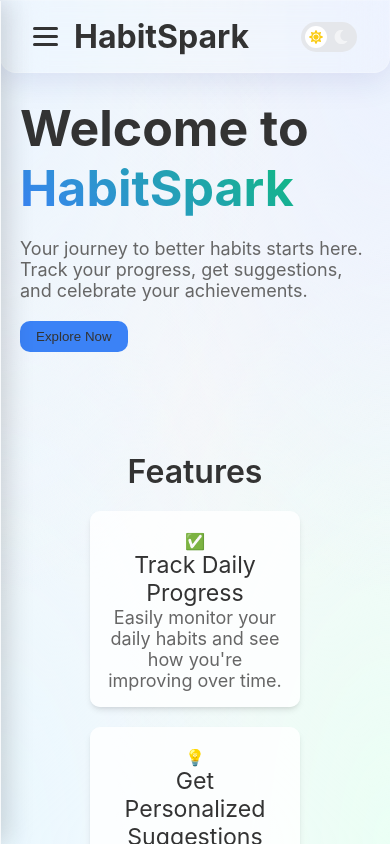
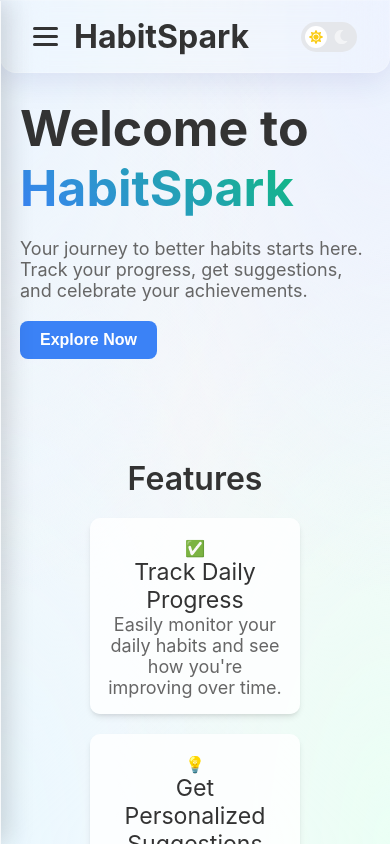
Before and after one commit to Triumphant307/habit-spark-2.0, a Next.js app: page / in a window 390 px wide. Shown: the top 844 px of the page. Built offline with nearby package versions, Linux system fonts and the light colour scheme; no server answers.

Commit message:
feat(habit): add trackingStartDate to Habit interface and update HabitHistory logic style: refine button styles in Home.module.css for better aesthetics

```diff
--- a/app/Styles/Home/Home.module.css
+++ b/app/Styles/Home/Home.module.css
@@ -21,14 +21,16 @@
 .home__button {
   position: relative;
   overflow: hidden;
-  padding: 15px 25px;
-  font-size: bold;
+  padding: 12px 24px;
+  font-weight: bold;
+  font-size: 1rem;
   outline: none;
   border: none;
   background-color: var(--btn-primary-bg);
-  border-radius: 10px;
-  color: var(--text-primary);
-  transition: background-color 0.5s ease-in-out;
+  border-radius: 8px;
+  color: #ffffff;
+  transition: all 0.3s ease-in-out;
+  cursor: pointer;
 }
 
 .home__button:hover {
@@ -64,7 +66,7 @@
     padding: 20px;
   }
   .home__button {
-    padding: 8px 16px;
+    padding: 10px 20px;
   }
 
   .home {
--- a/core/types/habit.ts
+++ b/core/types/habit.ts
@@ -6,4 +6,5 @@ export interface Habit {
   streak: number;
   history: string[];
   startDate: string;
+  trackingStartDate?: string;
 }
```
Also changed, not shown: app/components/Tracker/HabitHistory.tsx (+6 -8 lines).
